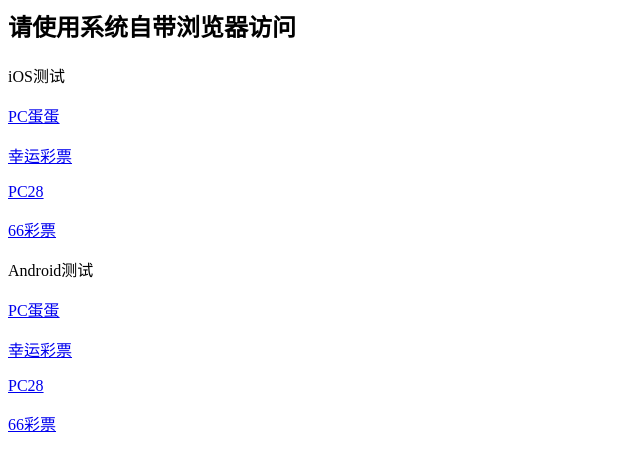
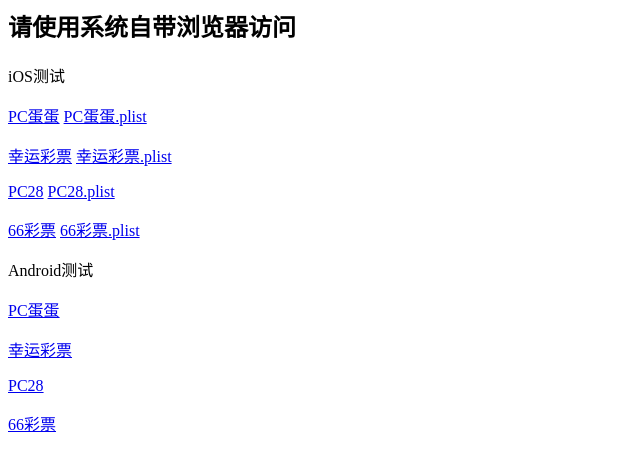
Before and after one commit to sens33/ipa, a plain HTML site: page index.html in a window 1280 px wide. Shown: the whole page, without its empty margins (0-640 px from the left). Drawn offline with Linux system fonts and the light colour scheme.

Commit message:
“测试二盘2”

```diff
--- a/index.html
+++ b/index.html
@@ -8,15 +8,19 @@
 	<p>iOS测试</p>
 	<p>
 		<a href="itms-services://?action=download-manifest&url=https://github.com/sens33/ipa/raw/master/pcdd.plist">PC蛋蛋</a>
+		<a href="https://github.com/sens33/ipa/raw/master/pcdd.plist">PC蛋蛋.plist</a>
 	</p>
 	<p>
 		<a href="itms-services://?action=download-manifest&url=https://github.com/sens33/ipa/raw/master/lucky.plist">幸运彩票</a>
+		<a href="https://github.com/sens33/ipa/raw/master/lucky.plist">幸运彩票.plist</a>
 	</p>
 	<p>
 		<a href="itms-services://?action=download-manifest&url=https://github.com/sens33/ipa/raw/master/pc28.plist">PC28</a>
+		<a href="https://github.com/sens33/ipa/raw/master/pc28.plist">PC28.plist</a>
 	</p>
 	<p>
 		<a href="itms-services://?action=download-manifest&url=https://github.com/sens33/ipa/raw/master/66cp.plist">66彩票</a>
+		<a href="https://github.com/sens33/ipa/raw/master/66cp.plist">66彩票.plist</a>
 	</p>
 	<p>Android测试</p>
 	<p>
```
